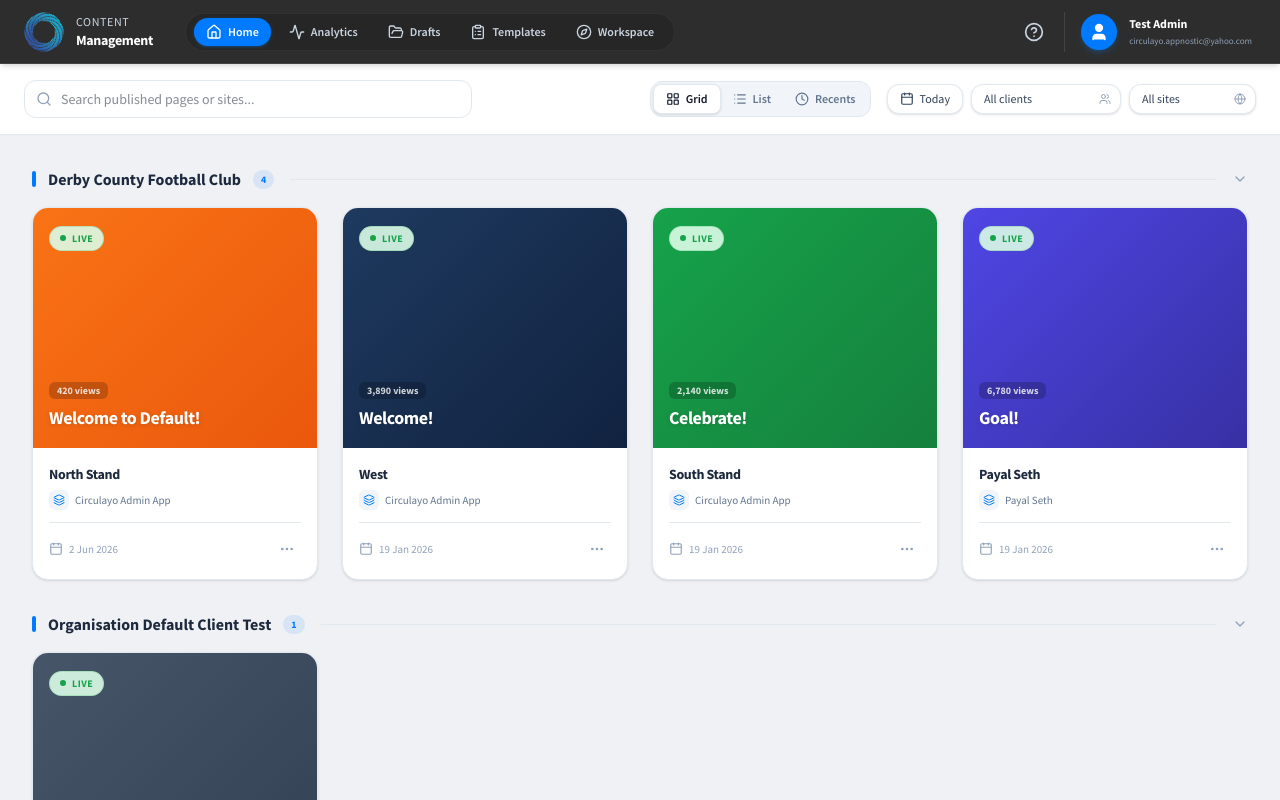
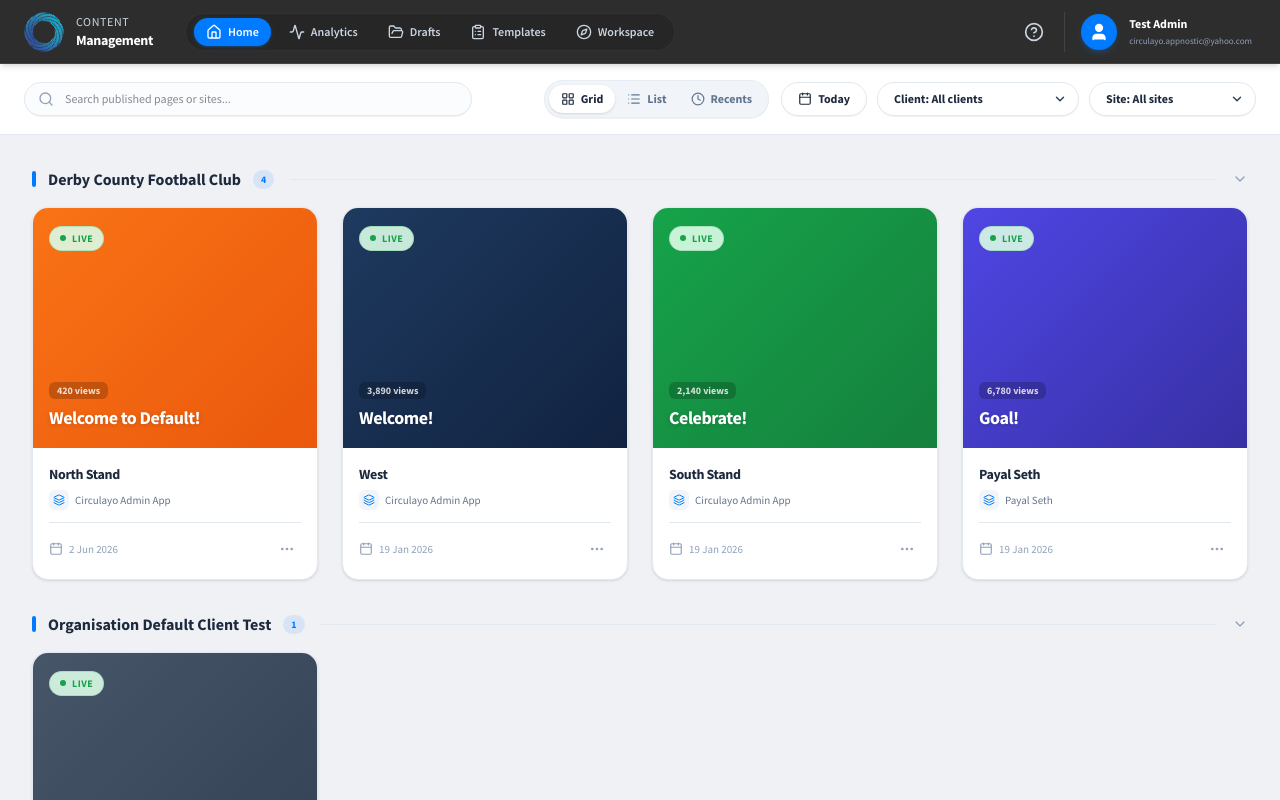
Before and after one commit to mash3011/Circulayo-Connect, a React (Vite) app: page / in a window 1280 px wide. Built offline with nearby package versions, Linux system fonts and the light colour scheme.

Commit message:
Apply pill-shaped dropdown style across ConnectDashboard, FilterBar, and WorkspaceView

```diff
--- a/src/components/FilterBar.jsx
+++ b/src/components/FilterBar.jsx
@@ -1,5 +1,5 @@
 import React from 'react';
-import { LayoutGrid, List, Clock, Focus, Calendar, Users, Globe, XCircle, Search } from 'lucide-react';
+import { LayoutGrid, List, Clock, Focus, Calendar, Users, Globe, XCircle, Search, ChevronDown } from 'lucide-react';
 
 export default function FilterBar({
   currentLayout,
@@ -10,10 +10,10 @@ export default function FilterBar({
   onSearchChange
 }) {
   return (
-    <div className="w-full bg-white border-b border-brand-border py-4 px-6 flex flex-col md:flex-row md:items-center justify-between gap-4 select-none z-10 relative">
+    <div className="w-full bg-white border-b border-brand-border py-4 px-4 md:px-6 flex flex-col lg:flex-row lg:items-center justify-between gap-4 select-none z-10 relative">
       {/* Search Input & Left side */}
       <div className="flex-1 max-w-md relative">
-        <span className="absolute inset-y-0 left-0 pl-3 flex items-center pointer-events-none text-slate-400">
+        <span className="absolute inset-y-0 left-0 pl-3.5 flex items-center pointer-events-none text-slate-400">
           <Search className="size-4" />
         </span>
         <input
@@ -21,44 +21,42 @@ export default function FilterBar({
           placeholder="Search published pages or sites..."
           value={searchQuery}
           onChange={(e) => onSearchChange(e.target.value)}
-          className="w-full pl-9 pr-4 py-2 border border-brand-border rounded-xl text-sm focus:outline-none focus:border-brand-blue focus:ring-1 focus:ring-brand-blue/30 transition-all duration-200"
+          className="w-full pl-10 pr-4 py-2 bg-slate-50/50 border border-slate-200 rounded-full text-xs font-medium focus:outline-none focus:bg-white focus:border-brand-blue focus:ring-1 focus:ring-brand-blue/30 transition-all duration-200 shadow-2xs"
         />
       </div>
 
       {/* Toggles & Filters Container */}
-      <div className="flex flex-wrap items-center gap-4">
-        {/* Layout Toggle */}
-        <div className="bg-slate-100 p-0.5 rounded-xl flex items-center border border-brand-border">
+      <div className="flex flex-wrap items-center gap-3">
+        {/* View Mode Toggle: Grid, List, Recents */}
+        <div className="bg-slate-100 p-1 rounded-full flex items-center border border-slate-200/60 shadow-2xs">
           <button
             onClick={() => onChangeLayout('grid')}
-            className={`flex items-center gap-1.5 px-3 py-1.5 rounded-lg text-xs font-semibold transition-all duration-200 ${
+            className={`flex items-center gap-1.5 px-3 py-1.5 rounded-full text-xs font-bold transition-all duration-200 cursor-pointer ${
               currentLayout === 'grid'
-                ? 'bg-white border border-brand-border text-slate-900 shadow-sm'
-                : 'text-slate-500 hover:text-slate-800'
+                ? 'bg-white text-slate-800 shadow-sm'
+                : 'text-slate-500 hover:text-slate-700'
             }`}
           >
             <LayoutGrid className="size-3.5" />
             <span>Grid</span>
           </button>
-
           <button
             onClick={() => onChangeLayout('list')}
-            className={`flex items-center gap-1.5 px-3 py-1.5 rounded-lg text-xs font-semibold transition-all duration-200 ${
+            className={`flex items-center gap-1.5 px-3 py-1.5 rounded-full text-xs font-bold transition-all duration-200 cursor-pointer ${
               currentLayout === 'list'
-                ? 'bg-white border border-brand-border text-slate-900 shadow-sm'
-                : 'text-slate-500 hover:text-slate-800'
+                ? 'bg-white text-slate-800 shadow-sm'
+                : 'text-slate-500 hover:text-slate-700'
             }`}
           >
             <List className="size-3.5" />
             <span>List</span>
           </button>
-
           <button
             onClick={() => onChangeLayout('recents')}
-            className={`flex items-center gap-1.5 px-3 py-1.5 rounded-lg text-xs font-semibold transition-all duration-200 ${
+            className={`flex items-center gap-1.5 px-3 py-1.5 rounded-full text-xs font-bold transition-all duration-200 cursor-pointer ${
               currentLayout === 'recents'
-                ? 'bg-white border border-brand-border text-slate-900 shadow-sm'
-                : 'text-slate-500 hover:text-slate-800'
+                ? 'bg-white text-slate-800 shadow-sm'
+                : 'text-slate-500 hover:text-slate-700'
             }`}
           >
             <Clock className="size-3.5" />
@@ -67,14 +65,14 @@ export default function FilterBar({
         </div>
 
         {/* Filters bar */}
-        <div className="flex flex-wrap items-center gap-2">
+        <div className="flex flex-wrap items-center gap-2.5">
           {/* Today Filter */}
           <button
             onClick={() => onFilterChange('today', !activeFilters.today)}
-            className={`border flex gap-1.5 items-center px-3 py-1.5 rounded-xl text-xs font-medium transition-all duration-200 shadow-sm ${
+            className={`border flex gap-1.5 items-center px-4 py-2 rounded-full text-xs font-bold transition-all duration-200 shadow-2xs cursor-pointer ${
               activeFilters.today
-                ? 'bg-brand-blue/10 border-brand-blue/30 text-brand-blue'
-                : 'bg-white border-brand-border text-slate-700 hover:bg-slate-50'
+                ? 'bg-brand-blue text-white border-brand-blue'
+                : 'bg-white border-slate-200 text-slate-800 hover:bg-slate-50'
             }`}
           >
             <Calendar className="size-3.5" />
@@ -86,14 +84,14 @@ export default function FilterBar({
             <select
               value={activeFilters.client}
               onChange={(e) => onFilterChange('client', e.target.value)}
-              className="appearance-none bg-white border border-brand-border rounded-xl text-xs font-medium text-slate-700 px-3 py-1.5 pr-8 hover:bg-slate-50 focus:outline-none cursor-pointer shadow-sm"
+              className="appearance-none bg-white border border-slate-200 rounded-full text-xs font-bold text-slate-800 px-4 py-2 pr-9 hover:bg-slate-50 focus:outline-none cursor-pointer shadow-2xs transition-all"
             >
-              <option value="all">All clients</option>
-              <option value="Derby County">Derby County</option>
-              <option value="Organisation Default">Organisation Default</option>
+              <option value="all">Client: All clients</option>
+              <option value="Derby County">Client: Derby County</option>
+              <option value="Organisation Default">Client: Organisation Default</option>
             </select>
-            <span className="absolute inset-y-0 right-0 flex items-center pr-2.5 pointer-events-none text-slate-400">
-              <Users className="size-3" />
+            <span className="absolute inset-y-0 right-0 flex items-center pr-3 pointer-events-none text-slate-700">
+              <ChevronDown className="size-3.5 stroke-[2.5]" />
             </span>
           </div>
 
@@ -102,17 +100,17 @@ export default function FilterBar({
             <select
               value={activeFilters.site}
               onChange={(e) => onFilterChange('site', e.target.value)}
-              className="appearance-none bg-white border border-brand-border rounded-xl text-xs font-medium text-slate-700 px-3 py-1.5 pr-8 hover:bg-slate-50 focus:outline-none cursor-pointer shadow-sm"
+              className="appearance-none bg-white border border-slate-200 rounded-full text-xs font-bold text-slate-800 px-4 py-2 pr-9 hover:bg-slate-50 focus:outline-none cursor-pointer shadow-2xs transition-all"
             >
-              <option value="all">All sites</option>
-              <option value="North Stand">North Stand</option>
-              <option value="West">West Stand</option>
-              <option value="South Stand">South Stand</option>
-              <option value="Payal Seth">Payal Seth</option>
-              <option value="Organisation Default Site Test">Default Site Test</option>
+              <option value="all">Site: All sites</option>
+              <option value="North Stand">Site: North Stand</option>
+              <option value="West">Site: West Stand</option>
+              <option value="South Stand">Site: South Stand</option>
+              <option value="Payal Seth">Site: Payal Seth</option>
+              <option value="Organisation Default Site Test">Site: Default Site Test</option>
             </select>
-            <span className="absolute inset-y-0 right-0 flex items-center pr-2.5 pointer-events-none text-slate-400">
-              <Globe className="size-3" />
+            <span className="absolute inset-y-0 right-0 flex items-center pr-3 pointer-events-none text-slate-700">
+              <ChevronDown className="size-3.5 stroke-[2.5]" />
             </span>
           </div>
 
@@ -122,7 +120,7 @@ export default function FilterBar({
               onClick={() => {
                 onFilterChange('clear', null);
               }}
-              className="flex gap-1.5 items-center px-3 py-1.5 rounded-xl text-xs font-medium text-red-500 hover:bg-red-50 hover:text-red-600 transition-all duration-200"
+              className="flex gap-1.5 items-center px-3.5 py-2 rounded-full text-xs font-bold text-red-500 hover:bg-red-50 hover:text-red-600 transition-all duration-200 cursor-pointer"
             >
               <XCircle className="size-3.5" />
               <span>Clear</span>
```
Also changed, not shown: src/components/ConnectDashboard.jsx (+67 -12 lines), src/components/WorkspaceView.jsx (+32 -20 lines).
